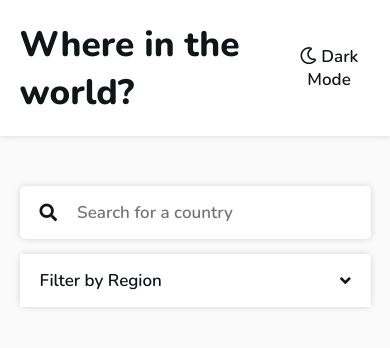
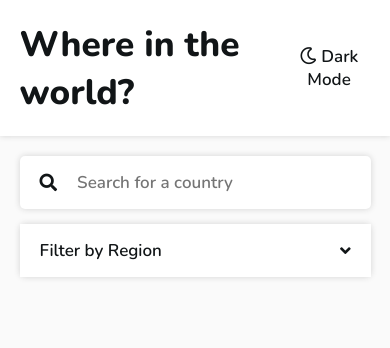
Before and after one commit to TechieStephen/Countriz, a Vue app: page / in a window 390 px wide. Shown: the top 348 px of the page. Built offline with nearby package versions, Linux system fonts and the light colour scheme; no server answers.

Commit message:
---working----

```diff
--- a/src/App.vue
+++ b/src/App.vue
@@ -108,4 +108,10 @@ main{
     color: $DarkModeText;
   }
 }
+
+@media (max-width:900px){
+  main{
+  padding: 20px 5%;
+}
+}
 </style>
```
